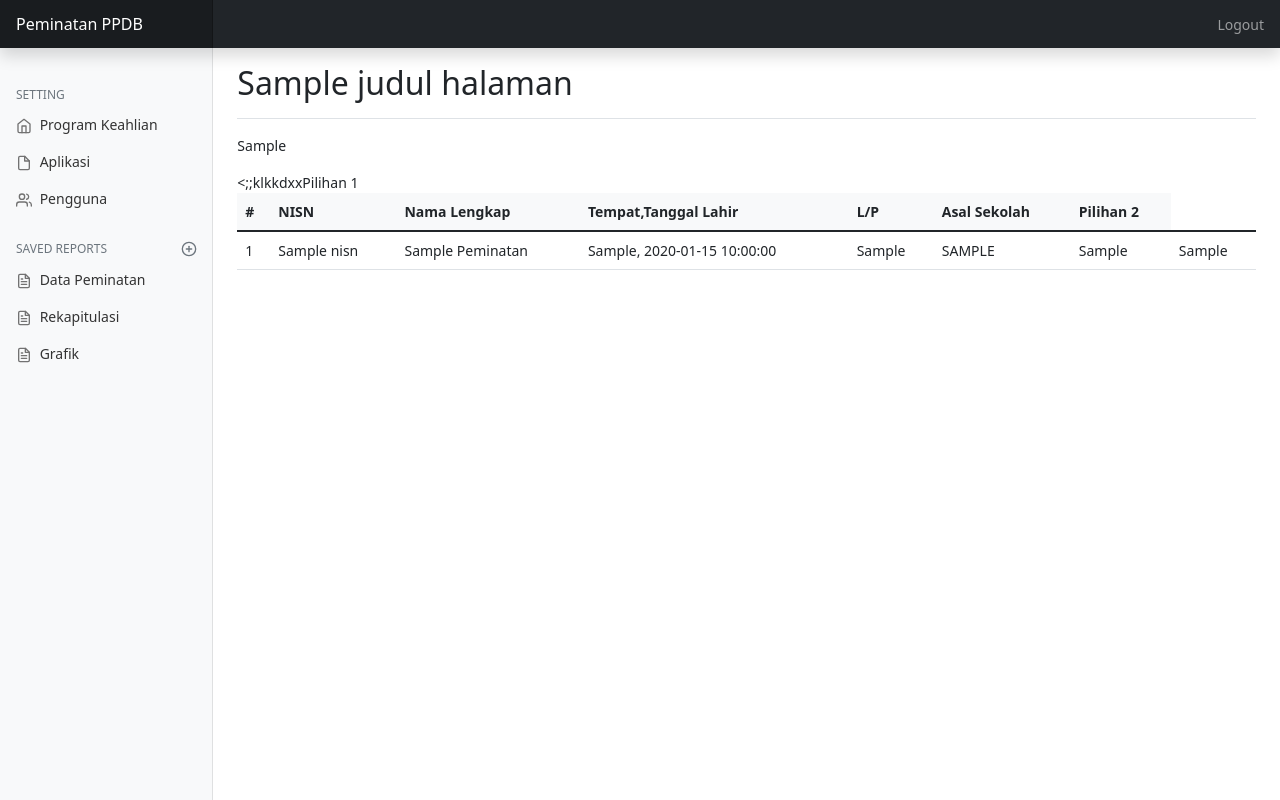
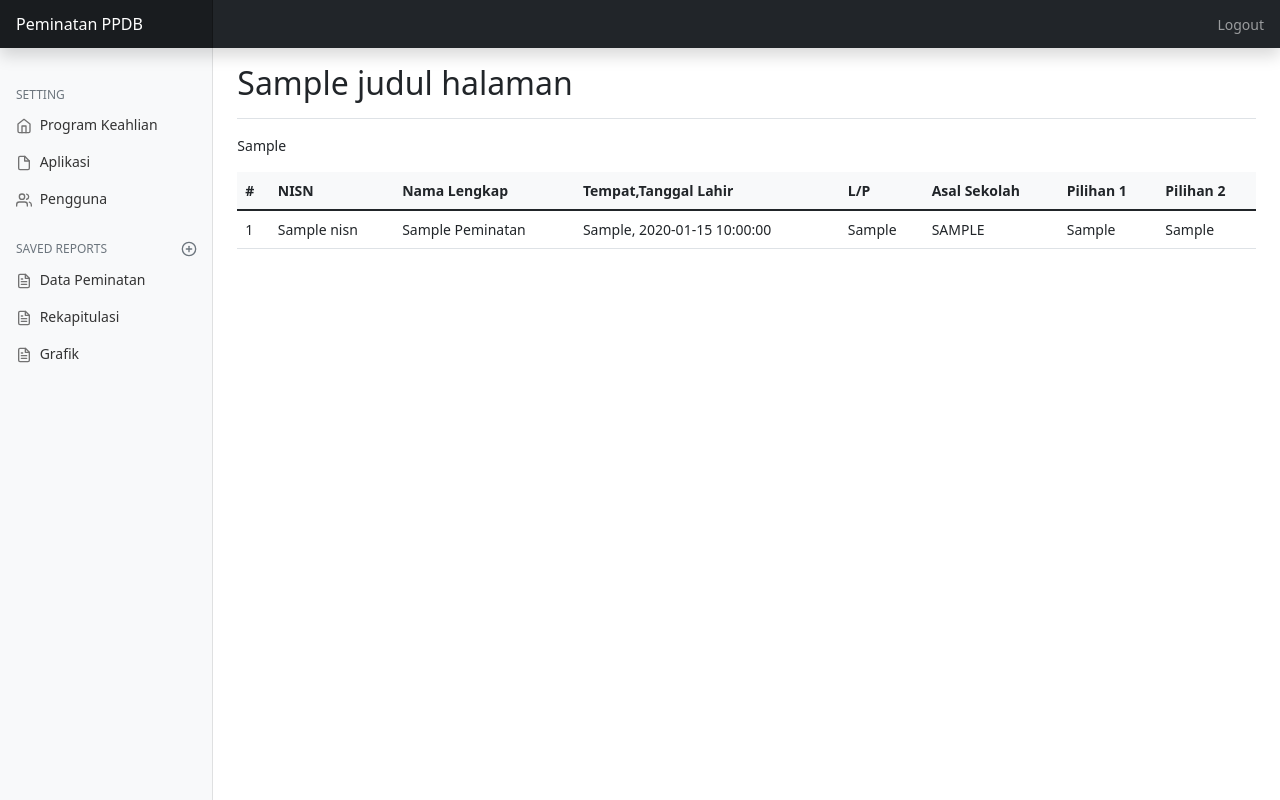
Before and after one commit to oyasuryana/appPeminatan, a CodeIgniter 4 app: template app/Views/admin/list-peminatan.php in a window 1280 px wide. Run offline with PHP 8.4 and a stand-in for CodeIgniter, Linux system fonts and the light colour scheme; the template is opened without the code that fills it: most values are stand-ins (such as "Sample title", 1, 10 or a date in 2020); data that the repository does not hold is empty; some libraries are stand-ins or nearby versions.

Commit message:
edit list peminatan

```diff
--- a/app/Views/admin/list-peminatan.php
+++ b/app/Views/admin/list-peminatan.php
@@ -12,7 +12,7 @@
                 <th>Tempat,Tanggal Lahir</th>
                 <th>L/P</th>
                 <th>Asal Sekolah</th>
-                <;;klkkdxxPilihan 1</th>
+                <th>Pilihan 1</th>
                 <th>Pilihan 2</th>
             </tr>
         </thead>
```
Also changed, not shown: 1 other file.
